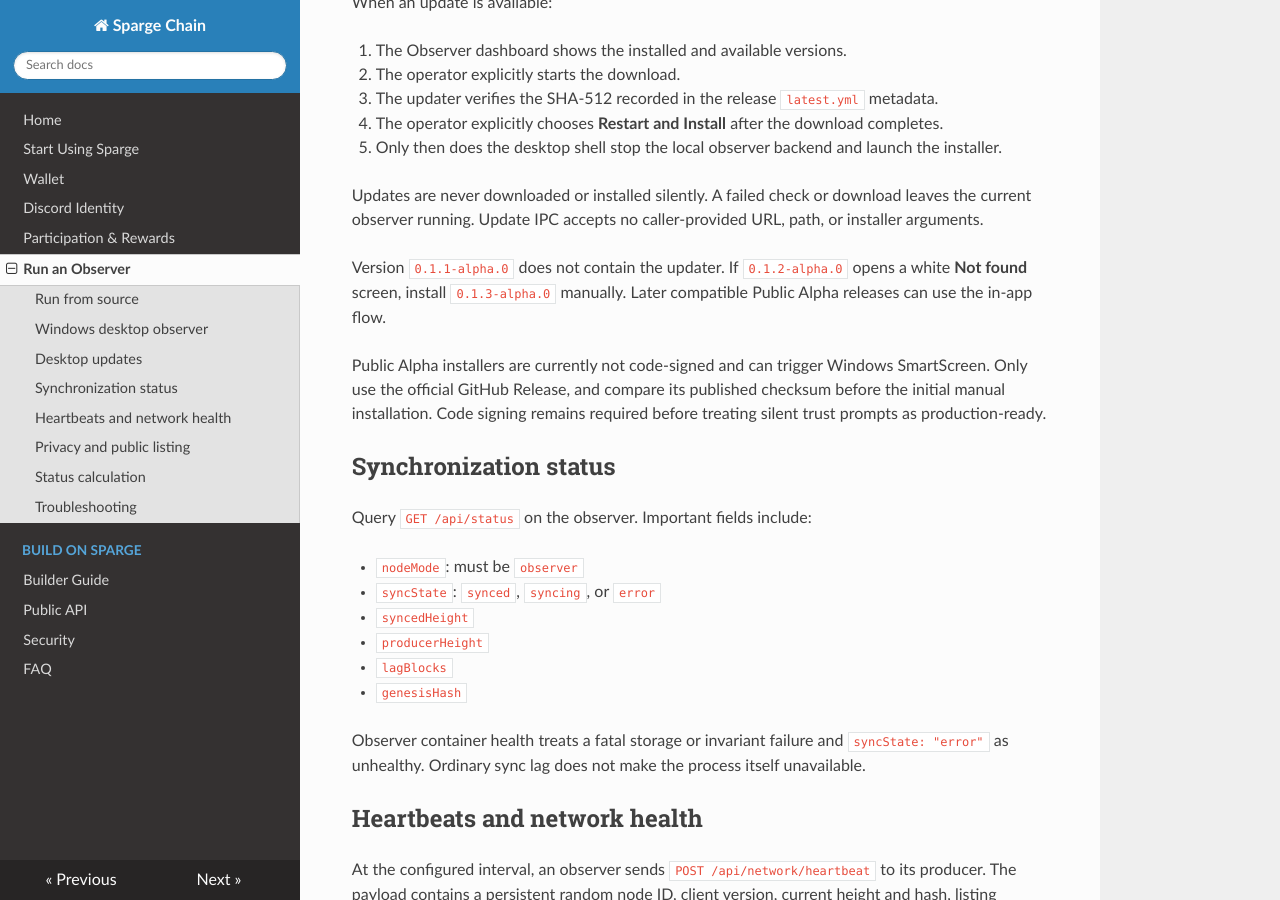
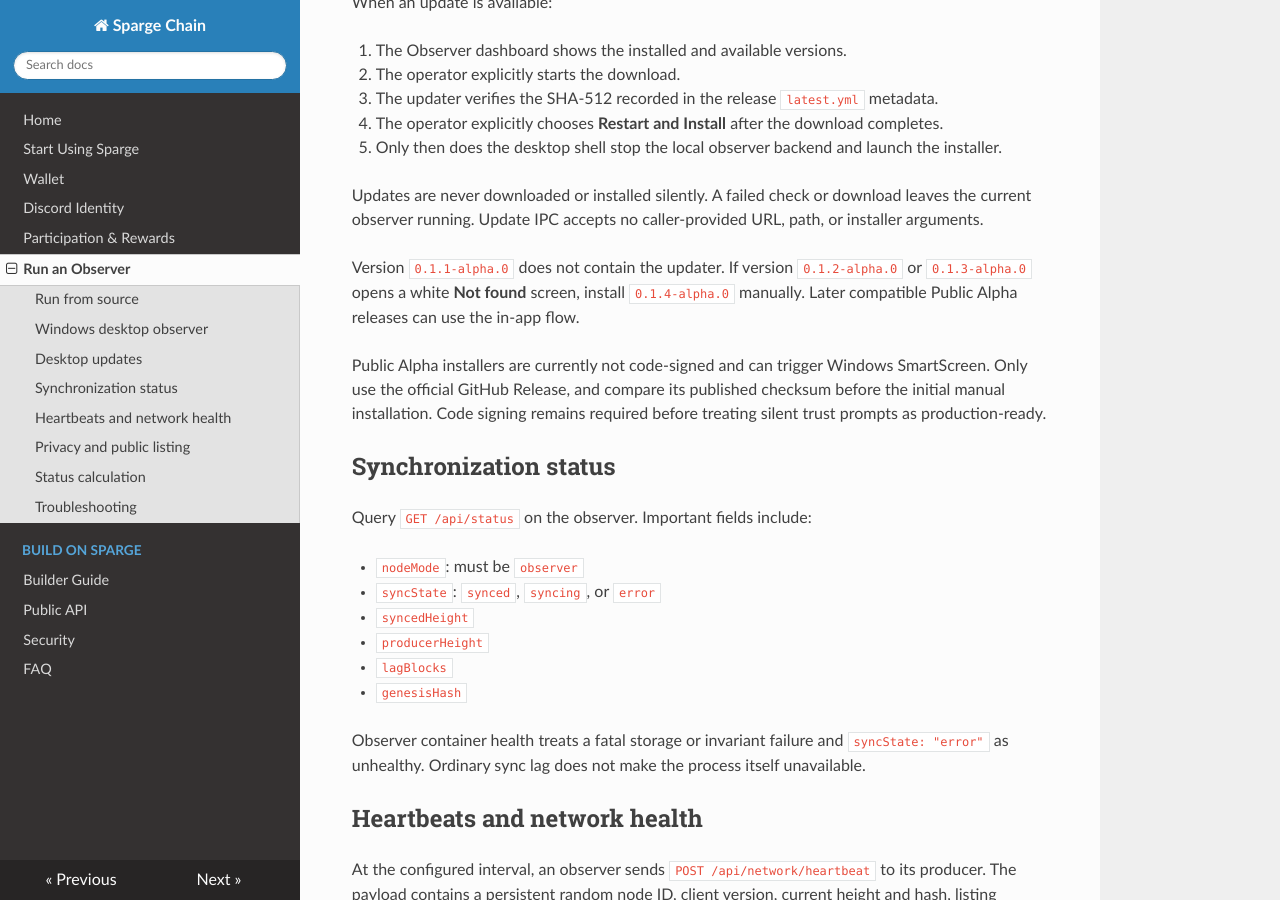
Before and after one commit to SpargeNetwork/sparge-node, an MkDocs documentation site: the page built from docs/observer.md, in a window 1280 px wide and 900 px high, scrolled down 1213 px. Built offline with MkDocs 1.6.1, drawn with Linux system fonts in a browser that asks for light colours; nearby versions of some CDN libraries.

Commit message:
chore: publish observer 0.1.4

```diff
--- a/docs/observer.md
+++ b/docs/observer.md
@@ -52,7 +52,7 @@
 
 Updates are never downloaded or installed silently. A failed check or download leaves the current observer running. Update IPC accepts no caller-provided URL, path, or installer arguments.
 
-Version `0.1.1-alpha.0` does not contain the updater. If `0.1.2-alpha.0` opens a white **Not found** screen, install `0.1.3-alpha.0` manually. Later compatible Public Alpha releases can use the in-app flow.
+Version `0.1.1-alpha.0` does not contain the updater. If version `0.1.2-alpha.0` or `0.1.3-alpha.0` opens a white **Not found** screen, install `0.1.4-alpha.0` manually. Later compatible Public Alpha releases can use the in-app flow.
 
 Public Alpha installers are currently not code-signed and can trigger Windows SmartScreen. Only use the official GitHub Release, and compare its published checksum before the initial manual installation. Code signing remains required before treating silent trust prompts as production-ready.
 
```
Also changed, not shown: 1 other file.
